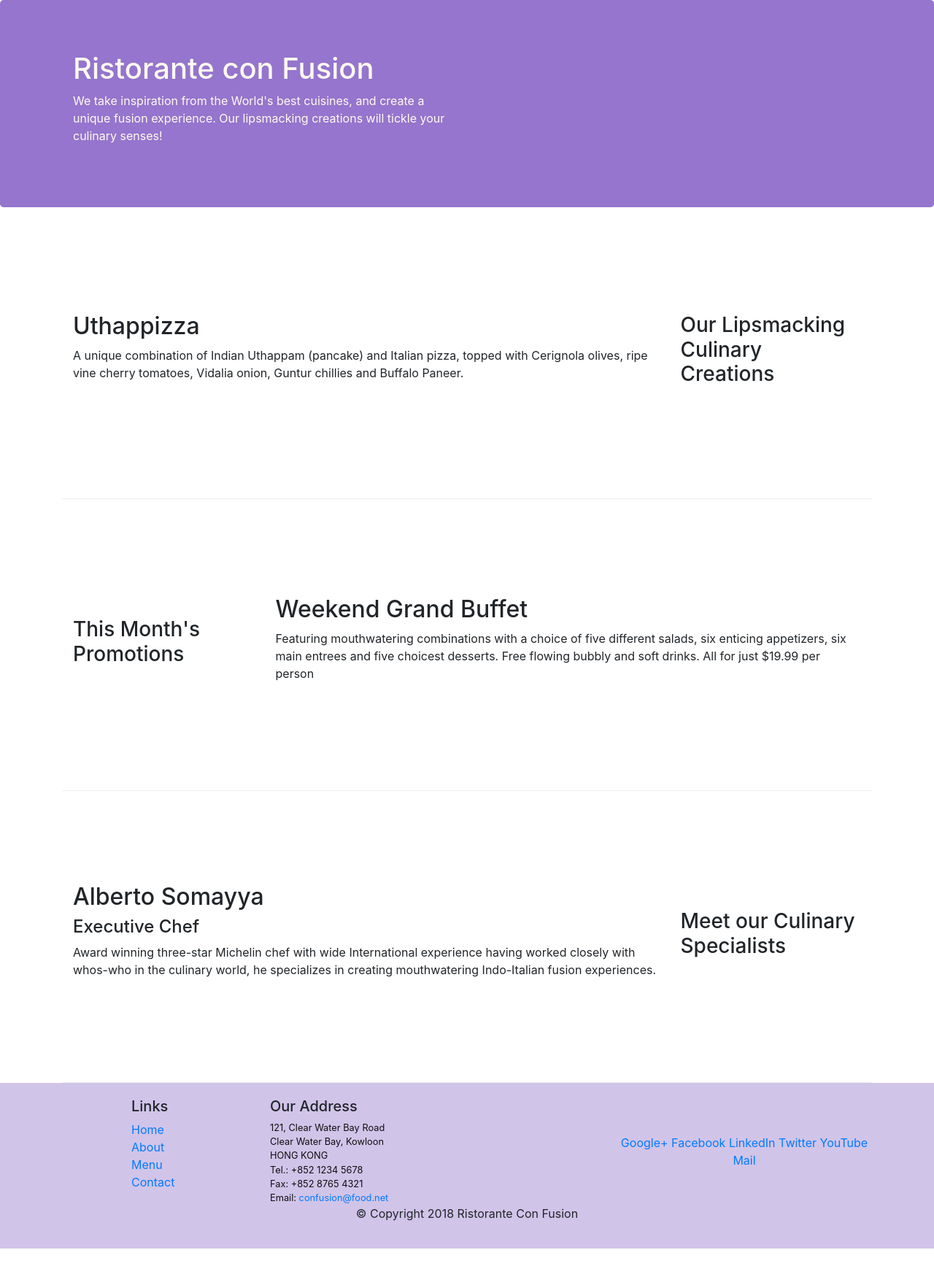
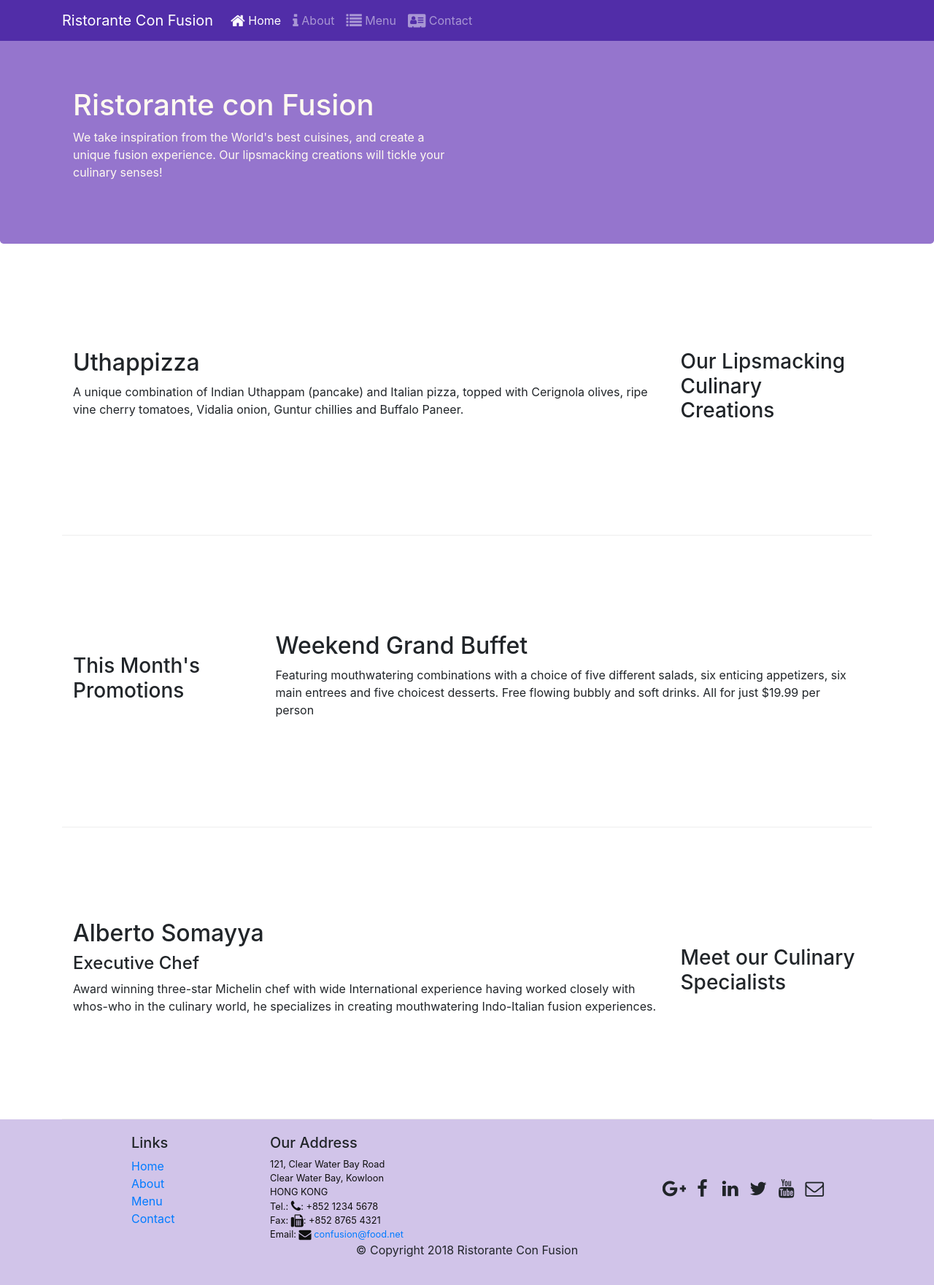
Before and after one commit to pranavpatel08/rest-0-rent, a website: page index.html in a window 1280 px wide. Shown: the whole page at 73% size. Before the commit the page ends 1711 px from the top, so only its background shows below. Drawn offline with nearby package versions, Linux system fonts and the light colour scheme.

Commit message:
Nav & icons

```diff
--- a/CSS/styles.css
+++ b/CSS/styles.css
@@ -28,3 +28,12 @@ address{
     margin:0px;
     color:#0f0f0f;
 }
+
+body{
+    padding:50px 0px 0px 0px;
+    z-index:0;
+}
+
+.navbar-dark {
+     background-color: #512DA8;
+}
--- a/index.html
+++ b/index.html
@@ -8,12 +8,30 @@
     <meta http-equiv="x-ua-compatible" content="ie=edge">
 
     <!-- Bootstrap CSS -->
+    <link rel="stylesheet" href="node_modules/font-awesome/css/font-awesome.min.css">
+    <link rel="stylesheet" href="node_modules/bootstrap-social/bootstrap-social.css">
     <link rel="stylesheet" href="node_modules/bootstrap/dist/css/bootstrap.min.css">
     <link href="css/styles.css" rel="stylesheet">
     <title>Ristorante Con Fusion</title>
 </head>
 
 <body>
+    <nav class="navbar navbar-dark navbar-expand-sm fixed-top">
+        <div class="container">
+            <button class="navbar-toggler" type="button" data-toggle="collapse" data-target="#Navbar">
+                <span class="navbar-toggler-icon"></span>
+            </button>
+            <a class="navbar-brand" href="#">Ristorante Con Fusion</a>
+            <div class="collapse navbar-collapse" id="Navbar">
+                <ul class="navbar-nav mr-auto">
+                    <li class="nav-item active"><a class="nav-link" href="#"><span class="fa fa-home fa-lg"></span> Home</a></li>
+                    <li class="nav-item"><a class="nav-link" href="./aboutus.html"><span class="fa fa-info fa-lg"></span> About</a></li>
+                    <li class="nav-item"><a class="nav-link" href="#"><span class="fa fa-list fa-lg"></span> Menu</a></li>
+                    <li class="nav-item"><a class="nav-link" href="#"><span class="fa fa-address-card fa-lg"></span> Contact</a></li>
+                </ul>
+            </div>
+        </div>
+    </nav>
 
     <header class="jumbotron">
         <div class="container">
@@ -69,7 +87,7 @@
                     <h5>Links</h5>
                     <ul class="list-unstyled">
                         <li><a href="#">Home</a></li>
-                        <li><a href="#">About</a></li>
+                        <li><a href="./aboutus.html">About</a></li>
                         <li><a href="#">Menu</a></li>
                         <li><a href="#">Contact</a></li>
                     </ul>
@@ -80,20 +98,21 @@
 		              121, Clear Water Bay Road<br>
 		              Clear Water Bay, Kowloon<br>
 		              HONG KONG<br>
-		              Tel.: +852 1234 5678<br>
-		              Fax: +852 8765 4321<br>
-		              Email: <a href="mailto:confusion@food.net">confusion@food.net</a>
+		              Tel.: <i class="fa fa-phone fa-lg"></i>: +852 1234 5678<br>
+		              Fax: <i class="fa fa-fax fa-lg"></i>: +852 8765 4321<br>
+		              Email: <i class="fa fa-envelope fa-lg"></i> <a href="mailto:confusion@food.net">confusion@food.net</a>
 		           </address>
                 </div>
                 <div class="col-12 col-sm-4 align-self-center">
                     <div class="text-center">
-                        <a href="http://google.com/+">Google+</a>
-                        <a href="http://www.facebook.com/profile.php?id=">Facebook</a>
-                        <a href="http://www.linkedin.com/in/">LinkedIn</a>
-                        <a href="http://twitter.com/">Twitter</a>
-                        <a href="http://youtube.com/">YouTube</a>
-                        <a href="mailto:">Mail</a>
+                        <a class="btn btn-social-icon btn-google" href="http://google.com/+"><i class="fa fa-google-plus"></i></a>
+                        <a class="btn btn-social-icon btn-facebook" href="http://www.facebook.com/profile.php?id="><i class="fa fa-facebook"></i></a>
+                        <a class="btn btn-social-icon btn-linkedin" href="http://www.linkedin.com/in/"><i class="fa fa-linkedin"></i></a>
+                        <a class="btn btn-social-icon btn-twitter" href="http://twitter.com/"><i class="fa fa-twitter"></i></a>
+                        <a class="btn btn-social-icon btn-google" href="http://youtube.com/"><i class="fa fa-youtube"></i></a>
+                        <a class="btn btn-social-icon" href="mailto:"><i class="fa fa-envelope-o"></i></a>
                     </div>
+
                 </div>
            </div>
            <div class="row justify-content-center">
--- a/package.json
+++ b/package.json
@@ -14,8 +14,10 @@
     "lite-server": "^2.3.0"
   },
   "dependencies": {
-    "bootstrap": "^4.0.0",
-    "jquery": "^3.3.1",
+    "bootstrap": "^4.5.2",
+    "bootstrap-social": "^5.1.1",
+    "font-awesome": "^4.7.0",
+    "jquery": "^3.5.1",
     "popper.js": "^1.12.9"
   }
 }
```
Also changed, not shown: aboutus.html (+34 -11 lines), 1 other file.
